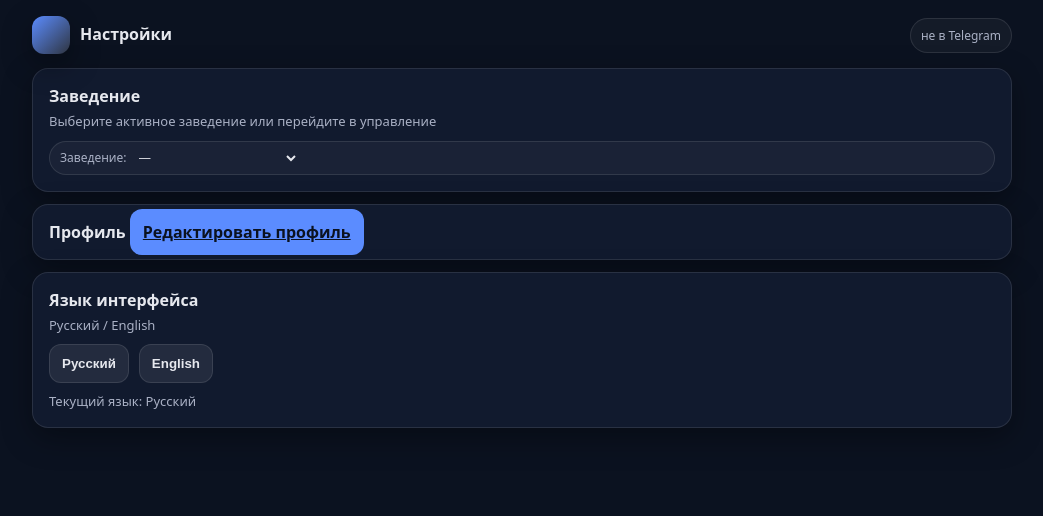
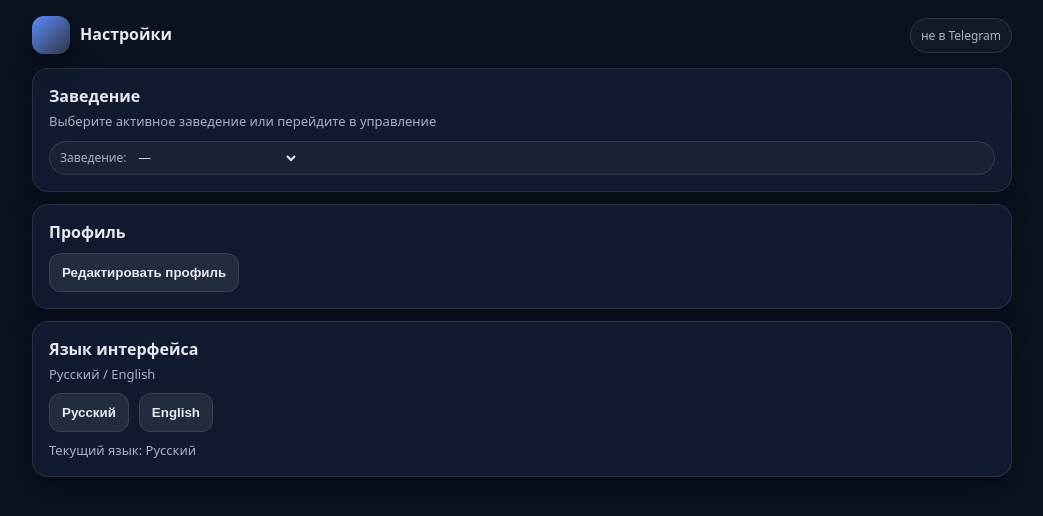
Before and after one commit to MonsterDush/AASFC, a plain HTML site: page frontend/settings.html in a window 1280 px wide. Shown: the top 516 px of the page, without its empty margins (118-1161 px from the left). Drawn offline with Linux system fonts and the light colour scheme; no server answers.

Commit message:
front for FIO settings edit

```diff
--- a/frontend/settings.html
+++ b/frontend/settings.html
@@ -27,7 +27,9 @@
     </div>
     <div class="card" style="margin-top:12px">
       <b>Профиль</b>
-      <a class="btn primary" href="/profile.html">Редактировать профиль</a>
+      <div class="row" style="margin-top:10px">
+        <button class="btn" onclick="location.href='/profile.html'"> Редактировать профиль </button>
+      </div>
     </div>
     <div class="card" style="margin-top:12px">
       <b>Язык интерфейса</b>
```
